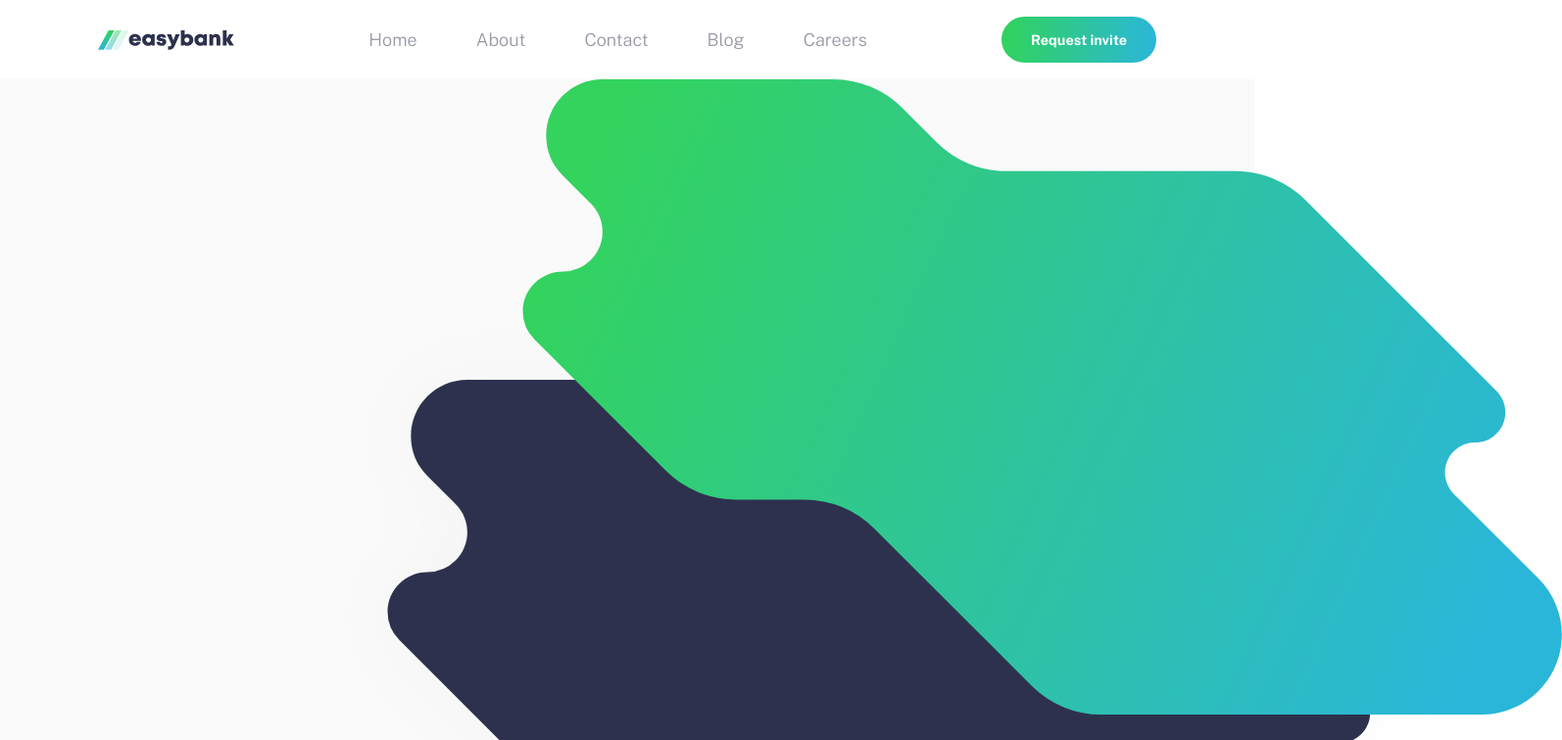
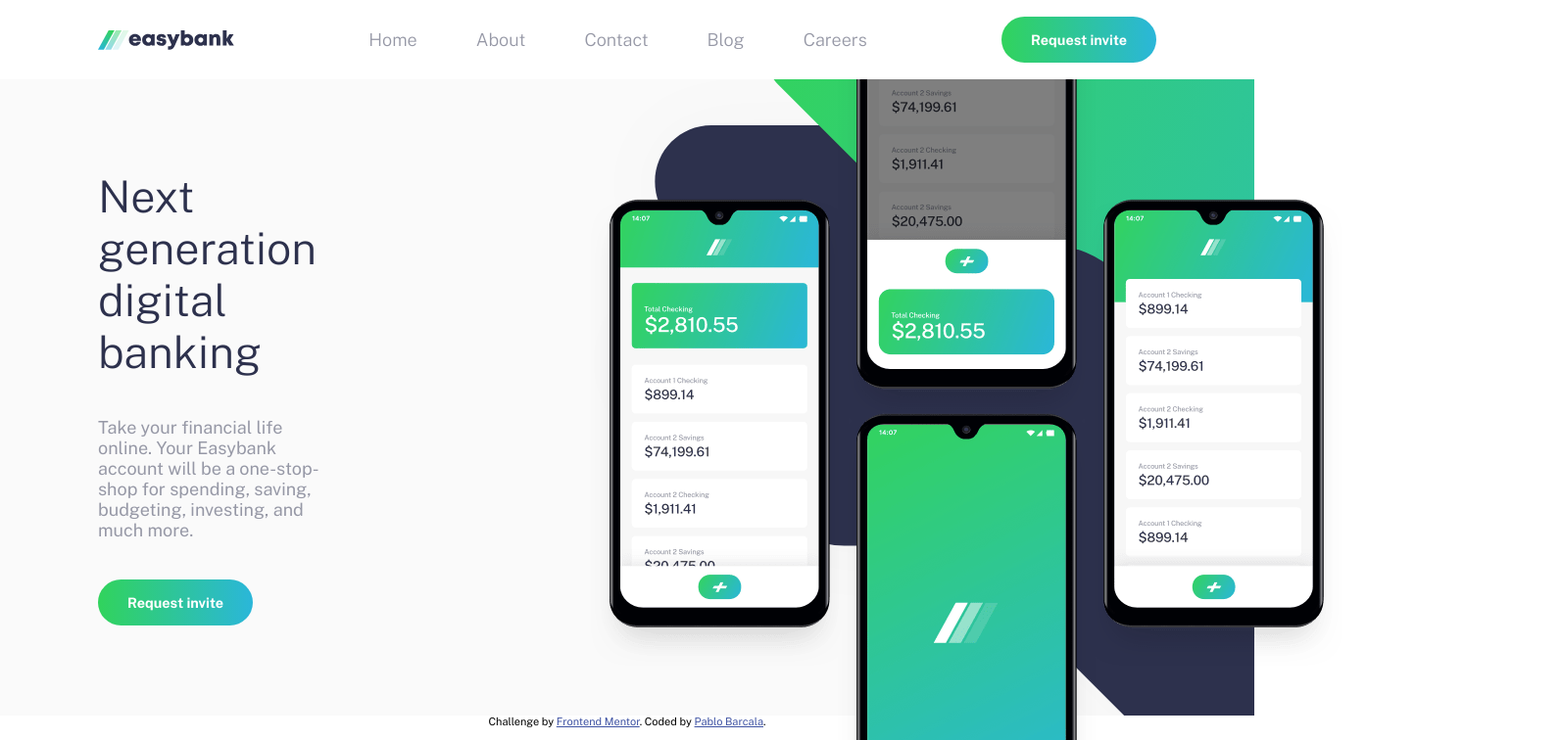
Before and after one commit to pablobarcala/Easybank-Landing-Page, an Angular app: page / in a window 1280 px wide. Shown: the top 756 px of the page at 98% size, 1594 px wide, since content can reach past the window. Built offline with nearby package versions, Linux system fonts and the light colour scheme.

Commit message:
estilizar las imagenes de la presentation

```diff
--- a/src/app/components/header/header.component.css
+++ b/src/app/components/header/header.component.css
@@ -3,6 +3,9 @@
     display: flex;
     align-items: center;
     justify-content: space-between;
+    position: relative;
+    background-color: var(--WHITE);
+    z-index: 4;
 }
 
 ul {
--- a/src/app/components/presentation/presentation.component.css
+++ b/src/app/components/presentation/presentation.component.css
@@ -4,6 +4,7 @@
     align-items: center;
     justify-content: space-between;
     background-color: var(--LIGHT-GRAY);
+    z-index: 1;
 }
 
 .text {
@@ -26,3 +27,23 @@
 button {
     width: fit-content;
 }
+
+.img {
+    width: 100%;
+    height: 650px;
+    overflow: hidden;
+}
+
+.img img:first-child {
+    position: relative;
+    top: -40%;
+    right: -25%;
+    z-index: 2;
+}
+
+.img img:last-child {
+    position: absolute;
+    right: -7%;
+    top: -5%;
+    z-index: 3;
+}
--- a/src/styles.css
+++ b/src/styles.css
@@ -15,6 +15,7 @@
     --GRAY-BLUE: hsl(233, 8%, 62%);
     --LIGHT-GRAY-BLUE: hsl(220, 16%, 96%);
     font-family: var(--FONT-FAMILY);
+    overflow-x: hidden;
 }
 
 button {
```
